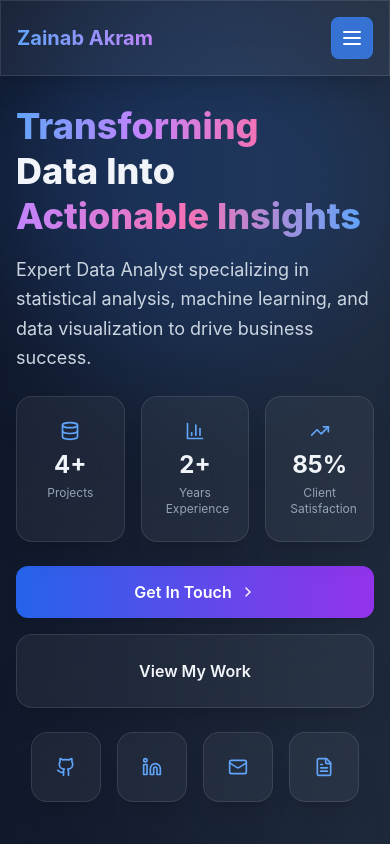
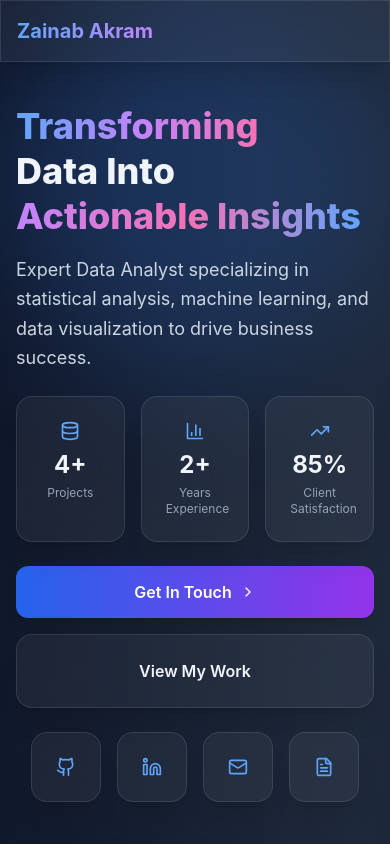
Before and after one commit to Hareem2024/zainabs-portfolio, a React (Vite) app: page / in a window 390 px wide. Shown: the top 844 px of the page. Built offline with nearby package versions, Linux system fonts and the light colour scheme.

Commit message:
Remove mobile dropdown menu completely

```diff
--- a/src/components/Navbar.jsx
+++ b/src/components/Navbar.jsx
@@ -1,9 +1,7 @@
 import { useState, useEffect } from 'react'
-import { Menu, X } from 'lucide-react'
 
 function Navbar() {
   const [isScrolled, setIsScrolled] = useState(false)
-  const [isMobileMenuOpen, setIsMobileMenuOpen] = useState(false)
 
   useEffect(() => {
     const handleScroll = () => {
@@ -26,7 +24,6 @@ function Navbar() {
     const element = document.querySelector(href)
     if (element) {
       element.scrollIntoView({ behavior: 'smooth' })
-      setIsMobileMenuOpen(false)
     }
   }
 
@@ -56,30 +53,7 @@ function Navbar() {
             ))}
           </div>
 
-          {/* Mobile Menu Button */}
-          <button
-            onClick={() => setIsMobileMenuOpen(!isMobileMenuOpen)}
-            className="md:hidden rounded-lg p-2 bg-blue-600/80 dark:bg-blue-500/80 border border-blue-500/30"
-            aria-label="Toggle menu"
-          >
-            {isMobileMenuOpen ? <X className="w-6 h-6 text-white" /> : <Menu className="w-6 h-6 text-white" />}
-          </button>
         </div>
-
-        {/* Mobile Menu */}
-        {isMobileMenuOpen && (
-          <div className="md:hidden mt-6 pb-4 glass-strong rounded-2xl p-4 space-y-3">
-            {navItems.map((item) => (
-              <button
-                key={item.name}
-                onClick={() => scrollToSection(item.href)}
-                className="block w-full text-left px-4 py-2 rounded-lg hover:bg-white/10 dark:hover:bg-white/5 transition-colors duration-200 text-slate-800 dark:text-slate-200"
-              >
-                {item.name}
-              </button>
-            ))}
-          </div>
-        )}
       </div>
     </nav>
   )
```
